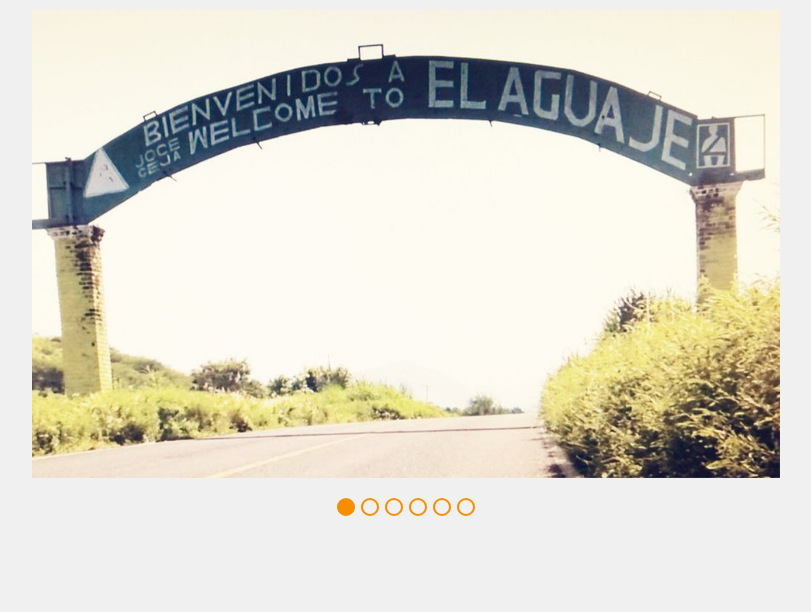
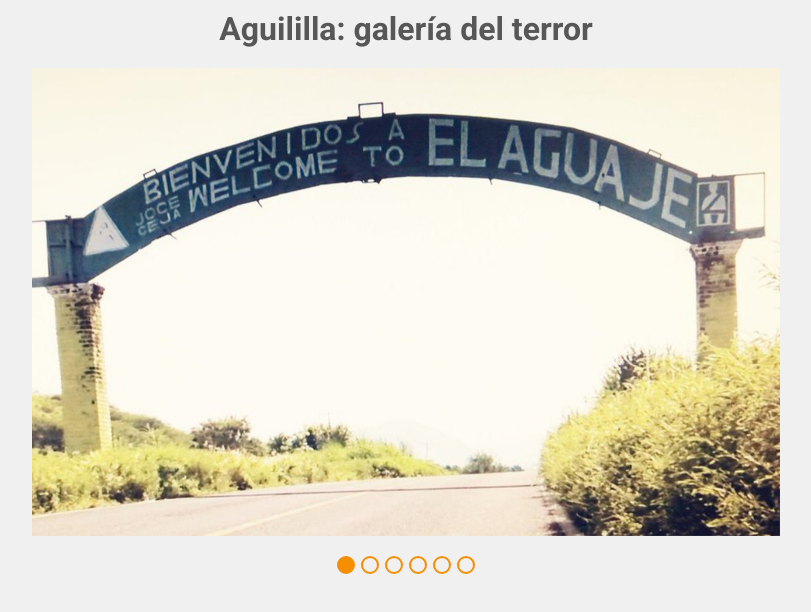
Before and after one commit to ivallejo-infobae/aguililla-galeria-terror, a website: page dev/html-dev/index-dev.html in a window 1280 px wide. Shown: the whole page, without its empty margins (234-1045 px from the left). Drawn offline with nearby package versions, Linux system fonts and the light colour scheme; files that its build step writes are made by us from their sources; files whose address does not match are found by name.

Commit message:
add title to slide

```diff
--- a/dev/html-dev/index-dev.html
+++ b/dev/html-dev/index-dev.html
@@ -3,12 +3,15 @@
 <head>
   <meta charset="UTF-8">
   <meta name="viewport" content="width=device-width, initial-scale=1.0">
-  <title>Aguililla: galeria del terror</title>
+  <title>Aguililla: galería del terror</title>
   <link rel="stylesheet" href="css/resources.min.css">
   <link rel="stylesheet" href="css/styles.min.css">
 </head>
 <body>
   <div class="wrap-component">
+    <div class="wrap-title">
+      <h1>Aguililla: galería del terror</h1>
+    </div>
     <div class="wrap-slider">
       <div id="slide-maps" class="owl-carousel slider">
         <div class="slider__item">
--- a/dev/scss/_generales.scss
+++ b/dev/scss/_generales.scss
@@ -55,6 +55,19 @@ body {
   max-width: 768px;
   margin: 0 auto;
   display: flex;
+  flex-wrap: wrap;
+}
+
+.wrap-title {
+  display: block;
+  width: 100%;
+  padding: 10px;
+  text-align: center;
+  color: $gray-component;
+  font-size: rem(14px);
+  @include media-query(md) {
+    font-size: rem(16px);
+  }
 }
 
 .wrap-slider {
```
Also changed, not shown: docs/index.html (+1 -1 lines), docs/css/styles.min.css.
